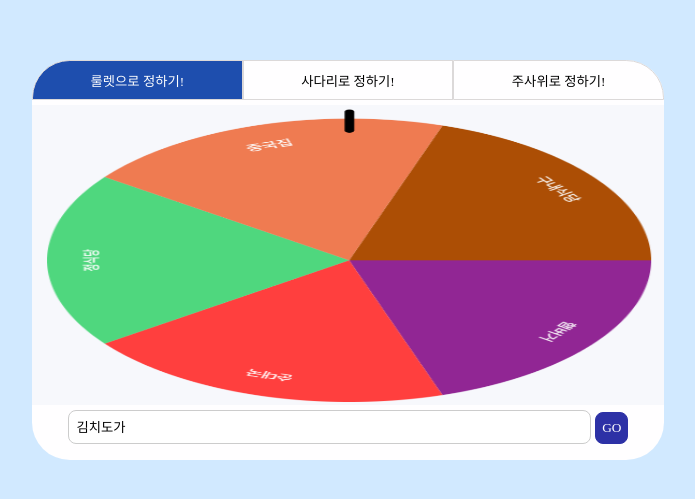
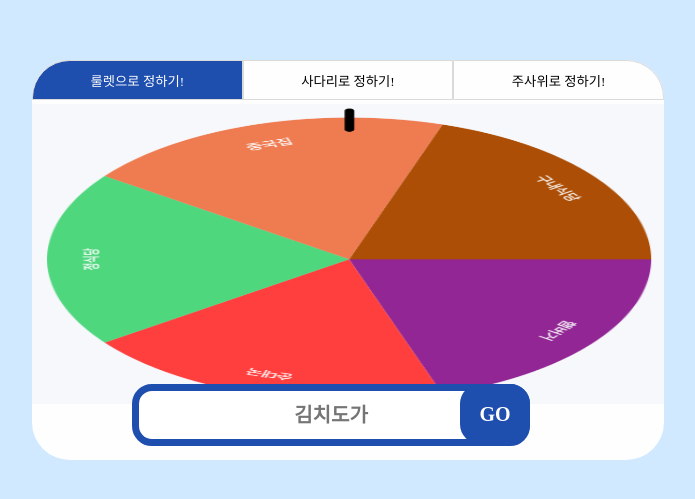
Before and after one commit to woorifisa-service-dev-3rd/frontend-1st-lunch-game, a plain HTML site: page index.html in a window 1280 px wide. Shown: the part 135-634 px from the top of the page, without its empty margins (292-987 px from the left). Drawn offline with Linux system fonts and the light colour scheme; a small style sheet from the web is missing.

Commit message:
[UPDATE] Update_ index.html

```diff
--- a/index.html
+++ b/index.html
@@ -27,8 +27,8 @@
                 <img src="roulette.png" alt="" style="width: 100%; height: 75%;">
 
                 <div class="input-group">
-                    <input type="text" name="" id="" value="김치도가">
-                    <input type="button" value="GO">
+                    <input type="text" name="" id="" placeholder="김치도가">
+                    <button>GO</button>
                 </div>
             </div>
         </div>
--- a/style.css
+++ b/style.css
@@ -66,7 +66,7 @@ h1 span {
 .tab-buttons input[type="button"]:nth-child(3) {
     border-radius: 0 1cm 0 0;
 }
-.input-group {
+/* .input-group {
     text-align: center;
     padding-bottom: 1rem;
 }
@@ -84,4 +84,40 @@ h1 span {
     color: #fff;
     border-radius: 0.5rem;
     cursor: pointer;
+} */
+
+.input-group {
+    width: 398px;
+    height: 53px;
+    left: 100px;
+    bottom: 23px;
+    position: relative;
+    display: flex;
 }
+
+.input-group input {
+    width: 100%;
+    height: 46px;
+    font-size: 20px;
+    font-weight: 600;
+    border-radius: 20px;
+    border: #1E4EAE solid 7px;
+    text-align: center;
+}
+
+.input-group input:focus {
+    outline: none;
+}
+
+.input-group button {
+    position: absolute;
+    border-radius: 20px;
+    border: #1E4EAE solid 7px;
+    background-color: #1E4EAE;
+    color: white;
+    width: 70px;
+    height: 60px;
+    margin-left: 328px;
+    font-size: 20px;
+    font-weight: 600;
+}
```
